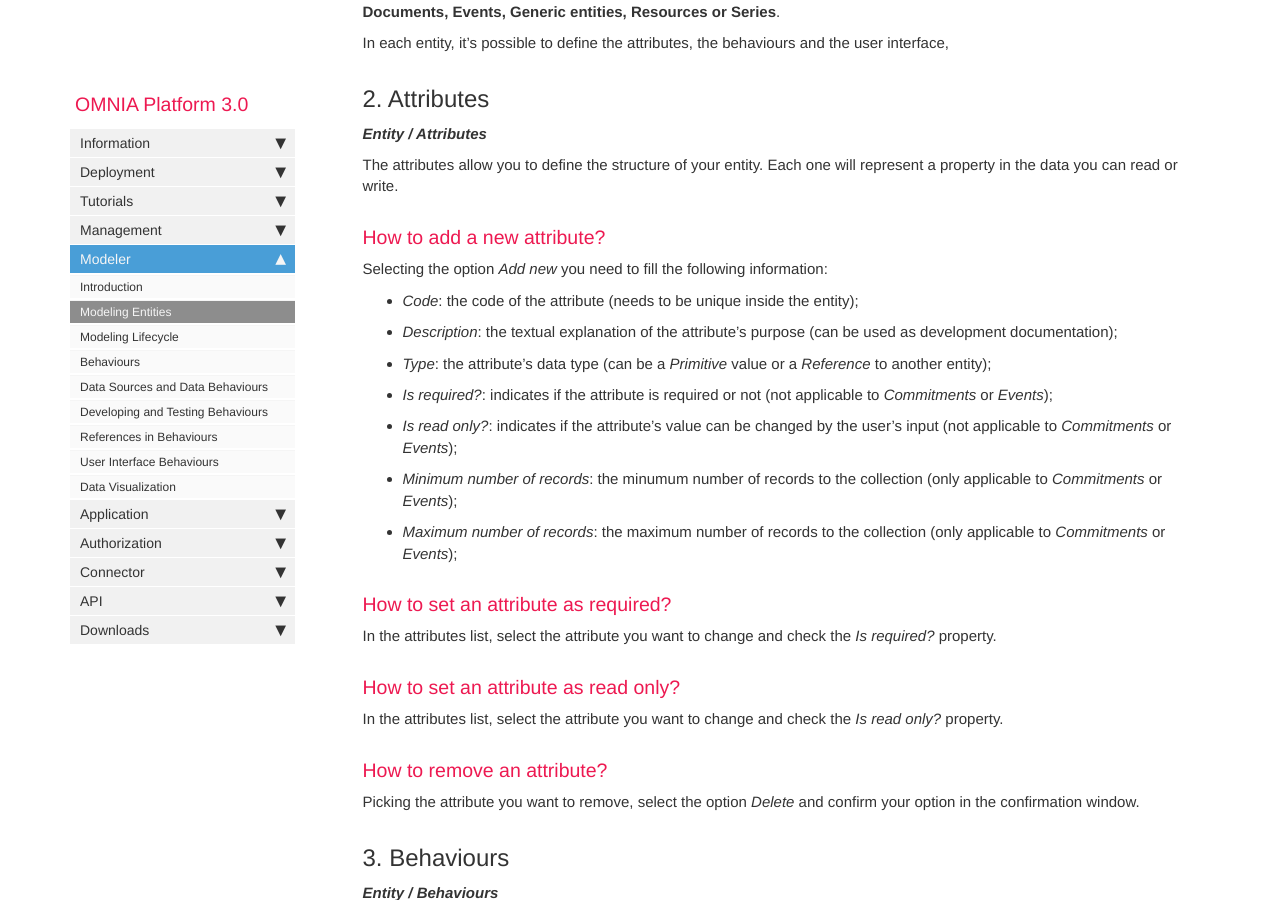
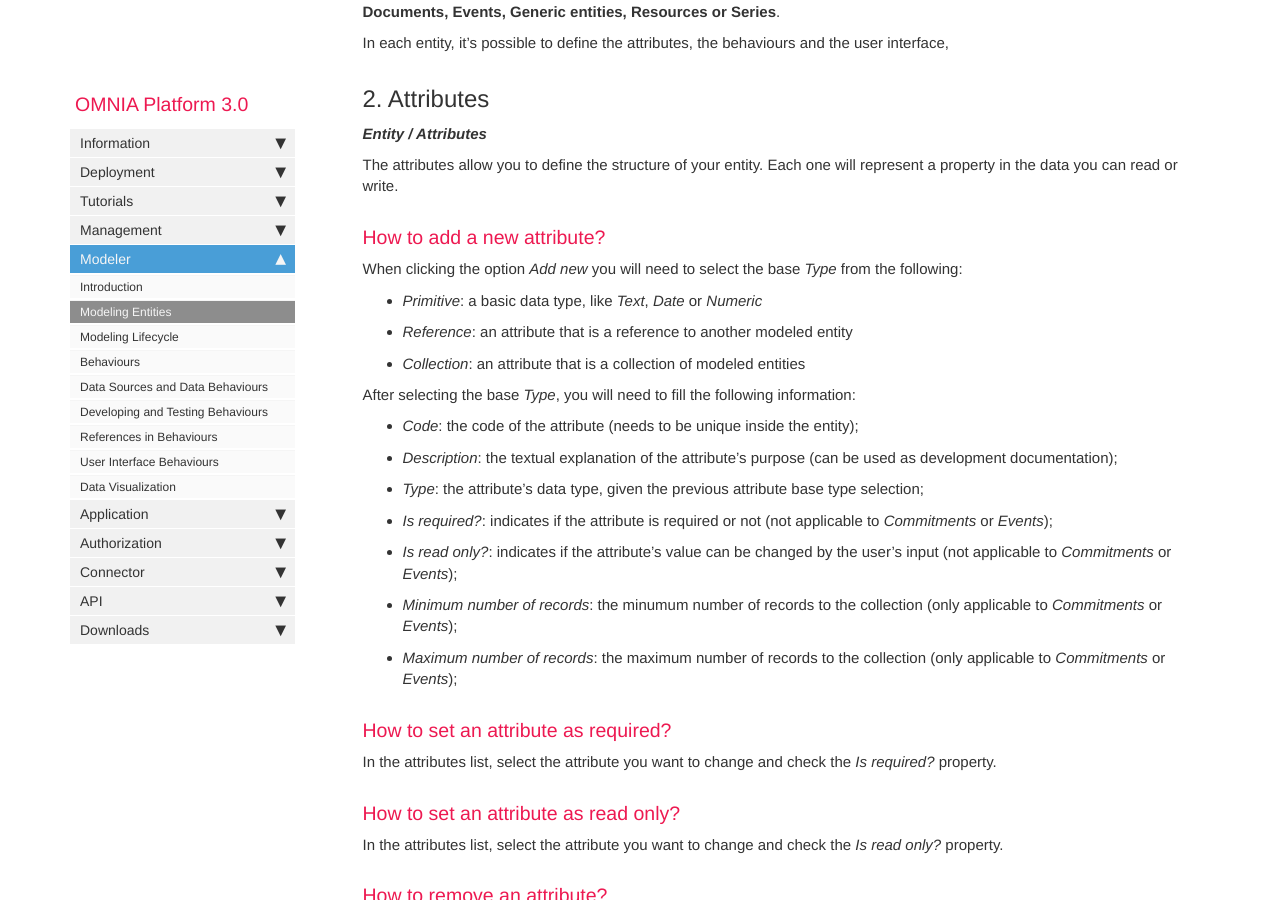
Before and after one commit to daniel8lopes/omnia3, a Jekyll site: the page built from docs/pages/omnia3/Modeler/omnia3_modeler_entities.md, in a window 1280 px wide and 900 px high, scrolled down 869 px. Built offline with Jekyll 4.4.1, drawn with Linux system fonts in a browser that asks for light colours; nearby versions of some CDN libraries; comment, search, counter and statistics services are not loaded.

Commit message:
Update omnia3_modeler_entities.md

```diff
--- a/docs/pages/omnia3/Modeler/omnia3_modeler_entities.md
+++ b/docs/pages/omnia3/Modeler/omnia3_modeler_entities.md
@@ -20,10 +20,16 @@ __*Entity / Attributes*__
 The attributes allow you to define the structure of your entity. Each one will represent a property in the data you can read or write.
 
 ### How to add a new attribute?
-Selecting the option _Add new_ you need to fill the following information:
+When clicking the option _Add new_ you will need to select the base *Type* from the following:
+
+* _Primitive_: a basic data type, like *Text*, *Date* or *Numeric*
+* _Reference_: an attribute that is a reference to another modeled entity
+* _Collection_: an attribute that is a collection of modeled entities
+
+After selecting the base *Type*, you will need to fill the following information:
 * _Code_: the code of the attribute (needs to be unique inside the entity);
 * _Description_: the textual explanation of the attribute's purpose (can be used as development documentation);
-* _Type_: the attribute's data type (can be a _Primitive_ value or a _Reference_ to another entity);
+* _Type_: the attribute's data type, given the previous attribute base type selection;
 * _Is required?_: indicates if the attribute is required or not (not applicable to _Commitments_ or _Events_);
 * _Is read only?_: indicates if the attribute's value can be changed by the user's input (not applicable to _Commitments_ or _Events_);
 * _Minimum number of records_: the minumum number of records to the collection (only applicable to _Commitments_ or _Events_);
```
